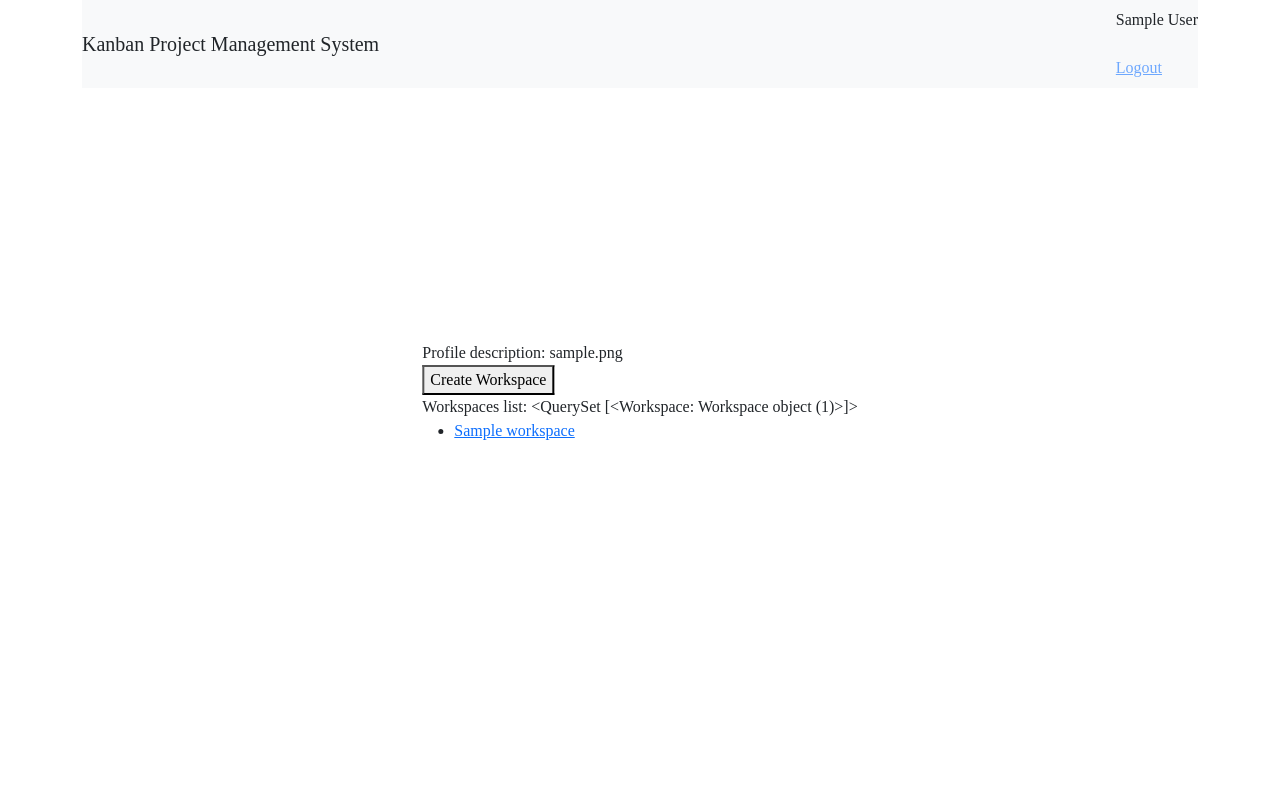
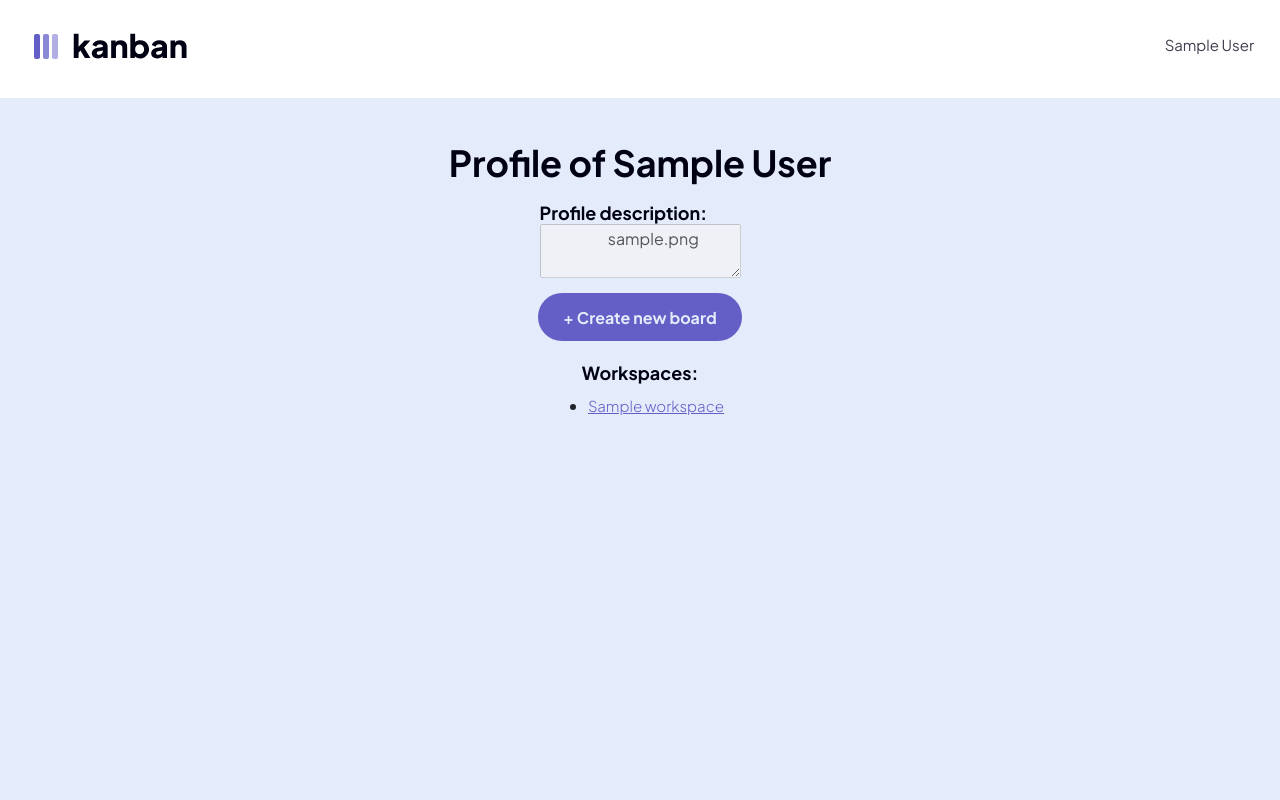
Before and after one commit to UndertakerW/Kanban-Board, a Django app: page / in a window 1280 px wide. Run offline with Django 4.2, Linux system fonts and the light colour scheme; a user stored in the database is signed in; tables that the repository leaves empty hold one stand-in row (values such as "Sample post"); some libraries are stand-ins or nearby versions.

Commit message:
combined frontend and backend of create new task, updated profile interface

```diff
--- a/kanban/static/kanban/base.css
+++ b/kanban/static/kanban/base.css
@@ -49,6 +49,16 @@ button:hover {
 }
 
 /* preset heading stylings */
+.heading-xxl {
+    font-family: Plus Jakarta Sans;
+    font-size: 36px;
+    font-weight: 700;
+    line-height: 30px;
+    letter-spacing: 0px;
+    text-align: left;
+    color: var(--main-black)
+}
+
 .heading-xl {
     font-family: Plus Jakarta Sans;
     font-size: 24px;
@@ -134,3 +144,13 @@ button:hover {
 .link-no-underline {
     text-decoration: none;
 }
+
+.link-m {
+    font-family: Plus Jakarta Sans;
+    font-size: 15px;
+    font-weight: 300;
+    line-height: 19px;
+    letter-spacing: 0px;
+    text-align: left;
+    color: var(--main-purple);
+}
--- /dev/null
+++ b/kanban/static/kanban/profile.css
@@ -0,0 +1,56 @@
+.profile-header-wrapper {
+    height: 97px;
+    width: 100vw;
+    background-color: white;
+    display: flex;
+}
+
+.header-logo {
+    padding: 32.78px 0px 37px 34px;
+    width: 300px;
+}
+
+.profile-header-content {
+    padding: 29px 32.38px 37px 24px;
+    width: calc(100vw - 300px);
+    display: flex;
+    justify-content: space-between;
+    align-items: center;
+}
+
+.profile-header-options {
+    min-width: calc(100vw - 350px);
+    display: flex;
+    align-items: center;
+    justify-content: end;
+}
+
+/* the profile content area */
+.profile-content-wrapper {
+    width: 100vw;
+    height: calc(100vh - 98px);
+    background-color:  var(--cold-white);
+
+    overflow: scroll;
+    position: absolute;
+    right: 0;
+    bottom: 0;
+}
+
+.profile-content {
+    margin: 50px auto 0;
+    display: flex;
+    flex-direction: column;
+    align-items: center;
+    max-width: 50vw;
+}
+
+.profile-form{
+    margin: 15px 0;
+    display: flex;
+    flex-direction: column;
+}
+
+.profile-workspaces-title {
+    margin: 20px 0 10px;
+}
--- a/kanban/templates/kanban/base.html
+++ b/kanban/templates/kanban/base.html
@@ -1,4 +1,4 @@
-{% comment %}This is the base page showing the login user's navigation bar{% endcomment %}
+<!-- {% comment %}This is the base page showing the login user's navigation bar{% endcomment %}
 <!doctype html>
 <html>
 	<head>
@@ -37,6 +37,6 @@
 		    {% endblock %}
             </div>
 		</div>
-</div>
+	</div>
 </body>
-</html>
+</html> -->
--- a/kanban/templates/kanban/profile.html
+++ b/kanban/templates/kanban/profile.html
@@ -1,40 +1,110 @@
-{% extends "kanban/base.html" %}
-{% load static %}
+{% block content %}
 
-{% block user-info %}
-    <div class="user_info_class">
-    <div id = "id_user_name">
-        <a id = "id_nav_profile">{{ full_name }} </a>
+    <!-- Workspace Creation Modal -->
+    <div class="modal fade" id="workspace-creation-modal" tabindex="-1" aria-labelledby="workspace-creation-modal-label" aria-hidden="true">
+        <div class="modal-dialog">
+          <div class="modal-content">
+            <div class="modal-header">
+              <h1 class="modal-title fs-5" id="workspace-creation-modal-label">Create New Board</h1>
+              <button type="button" class="btn-close" data-bs-dismiss="modal" aria-label="Close"></button>
             </div>
-    <br>
-    <div id = id_links>
-        <a id = "id_nav_logout" href="{% url 'logout' %}">Logout</a>
+            <div class="modal-body">
+                <form method="post" action="/workspace/{{ selected_workspace.id }}/create">
+                    <table>
+                        {{ form }}
+                    </table>
+                    {% csrf_token %}
+                    <button type="submit" id="id_edit_workspace_button">Submit</button>
+                </form>
+            </div>
+          </div>
         </div>
       </div>
 {% endblock %}
 
-{% block content %}
-    <form action="{% url 'edit-user-profile' %}" method="POST" enctype="multipart/form-data">
+{% comment %}This is the page showing the profile{% endcomment %}
+<!doctype html>
+<html>
+	<head>
+	    <meta charset="utf-8">
+	    {% load static %}
+		<link href="{% static 'kanban/base.css' %}" rel="stylesheet" type="text/css">
+        <link href="{% static 'kanban/profile.css' %}" rel="stylesheet" type="text/css">
+		<link rel="preconnect" href="https://fonts.googleapis.com">
+        {% load crispy_forms_tags %}
+        <!-- bootstrap -->
+        <link href="https://cdn.jsdelivr.net/npm/bootstrap@5.3.0-alpha1/dist/css/bootstrap.min.css" rel="stylesheet" integrity="sha384-GLhlTQ8iRABdZLl6O3oVMWSktQOp6b7In1Zl3/Jr59b6EGGoI1aFkw7cmDA6j6gD" crossorigin="anonymous">
+        <!-- font -->
+        <link rel="preconnect" href="https://fonts.gstatic.com" crossorigin>
+        <link href="https://fonts.googleapis.com/css2?family=Plus+Jakarta+Sans:wght@300;400;500;700&display=swap" rel="stylesheet">
+        <title> {% block title %} Kanban Project Management System {% endblock %} </title>
+	</head>
+    <body>
+        <div class="profile-header-wrapper">
+            <div class="header-logo">
+                <img src="{% static 'kanban/imgs/logo-dark.svg' %}">
+            </div>
+            <div class="profile-header-content">
+                <div class="profile-header-options">
+                    <span class="sub-text-m"> {{ full_name }} </span>
+                    <ul class="dropdown-menu customized-dropdown">
+                        <li><a class="dropdown-item" href="{% url 'logout' %}">Logout</a></li>
+                    </ul>
+                </div>
+            </div>
+        </div>
+        <div class="profile-content-wrapper">
+            <div class="profile-content">
+                <h1 class="heading-xxl"> Profile of {{full_name}} </h2>
+                <form class="profile-form" action="{% url 'edit-user-profile' %}" method="POST" enctype="multipart/form-data">
                     {% csrf_token %}
-        <div id = "id_profile_description">
+                    <label class="heading-l" for="id_profile_description">
                         Profile description:
+                    </label>
+                    <textarea disabled id="id_profile_description">
                         {{ profile_form.profile_description }}
-        </div>
+                    </textarea>
                 </form>
 
-    <!-- make this a modal -->
-    <a>
-        <button id = "id_create_workspace_button" type = "submit" name = "id_create_workspace_button">Create Workspace</button>
-    </a>
+                <button
+                    type="button" data-bs-toggle="modal" data-bs-target="#workspace-creation-modal"
+                    class="add-task-btn button-large-main-purple">
+                    + Create new board
+                </button>
 
-    <div>Workspaces list: {{ workspaces }}</div>
+                <span class="profile-workspaces-title heading-l">Workspaces:</span>
                 <ul>
                     {% for ws in workspaces %}
                         <li>
-                <a href="/workspace/{{ws.id}}">
+                            <a href="/workspace/{{ws.id}}" class="link-m">
                                 {{ ws.name }}
                             </a>
                         </li>
                     {% endfor %}
                 </ul>
-{% endblock %}
+            </div>
+        </div>
+
+        <!-- Workspace Creation Modal -->
+        <div class="modal fade" id="workspace-creation-modal" tabindex="-1" aria-labelledby="workspace-creation-modal-label" aria-hidden="true">
+            <div class="modal-dialog">
+              <div class="modal-content">
+                <div class="modal-header">
+                  <h1 class="modal-title fs-5" id="workspace-creation-modal-label">Create New Board</h1>
+                  <button type="button" class="btn-close" data-bs-dismiss="modal" aria-label="Close"></button>
+                </div>
+                <div class="modal-body">
+                    <form method="post" action="/workspace/{{ selected_workspace.id }}/create">
+                        {% csrf_token %}
+                        {{ form }}
+                        <button class="button-large-main-purple" type="submit" id="id_edit_workspace_button">Submit</button>
+                    </form>
+                </div>
+              </div>
+            </div>
+          </div>
+
+        <!-- boostrap -->
+        <script src="https://cdn.jsdelivr.net/npm/bootstrap@5.3.0-alpha1/dist/js/bootstrap.bundle.min.js" integrity="sha384-w76AqPfDkMBDXo30jS1Sgez6pr3x5MlQ1ZAGC+nuZB+EYdgRZgiwxhTBTkF7CXvN" crossorigin="anonymous"></script>
+    </body>
+</html>
--- a/kanban/views.py
+++ b/kanban/views.py
@@ -94,6 +94,7 @@ def home_action(request):
 
     context['profile_form'] = profile
     context['workspaces'] = workspaces
+    context['form'] = NewWorkspaceForm()
     return render(request, 'kanban/profile.html', context)
 
 
@@ -196,7 +197,8 @@ def create_workspace_action(request, selected_workspace_id):
             'workspaces': workspaces,
             'form': NewWorkspaceForm(),
             'message': '',
-            'selected_workspace': selected_workspace
+            'selected_workspace': selected_workspace,
+            'task_form': TaskForm(),
         }
     if request.method == 'GET':
         workspaces = Workspace.objects.filter(participants=request.user)
@@ -210,11 +212,13 @@ def create_workspace_action(request, selected_workspace_id):
 
     if not new_workspace_form.is_valid():
         context['form'] = new_workspace_form
+        context['task_form'] = TaskForm()
         return render(request, 'kanban/workspace.html', context)
 
     new_workspace_form.save()
     context['message'] = 'The board \'{}\' is created Successfully! :)'.format(new_workspace_form.cleaned_data['name'])
     context['selected_workspace'] = new_workspace_form.name
+    context['task_form'] = TaskForm()
     return render(request, 'kanban/workspace.html', context)
 
 # Function name:    workspace_action
@@ -234,7 +238,8 @@ def workspace_action(request, selected_workspace_id):
             'workspaces': workspaces,
             'form': NewWorkspaceForm(),
             'message': '',
-            'selected_workspace': selected_workspace
+            'selected_workspace': selected_workspace,
+            'task_form': TaskForm(),
         }
 
         return render(request, 'kanban/workspace.html', context)
@@ -269,11 +274,16 @@ def edit_workspace_action(request, workspace_id):
 
 @login_required
 @_status_check
-def create_task_action(request, selected_workspace_id, task_id):
-    context = compute_context(request)
-
-    if request.method == 'GET':
-        context['form'] = TaskForm(initial={
+def create_task_action(request, selected_workspace_id):
+    workspaces = Workspace.objects.filter(participants=request.user)
+    selected_workspace = get_object_or_404(Workspace, id=selected_workspace_id)
+    context = {
+        'username': request.user.first_name + ' ' + request.user.last_name,
+        'workspaces': workspaces,
+        'form': NewWorkspaceForm(),
+        'message': '',
+        'selected_workspace': selected_workspace,
+        'task_form': TaskForm(initial={
             'taskname': '',
             'description': '',
             'assignee': '',
@@ -281,7 +291,10 @@ def create_task_action(request, selected_workspace_id, task_id):
             'due_date': '',
             'status': '',
             'priority': '',
-        })
+        }),
+    }
+
+    if request.method == 'GET':
         return render(request, 'kanban/workspace.html', context)
 
     task_form = TaskForm(request.POST)
@@ -323,10 +336,12 @@ def edit_user_profile(request):
     if request.method == 'GET':
         context['profile_form'] = profile
         context['workspaces'] = workspaces
+        context['form'] = NewWorkspaceForm()
         return render(request, 'kanban/profile.html', context)
 
     profile_form = ProfileForm(request.POST)
     profile_form.save()
     context['profile_form'] = profile
+    context['form'] = NewWorkspaceForm()
 
     return render(request, 'kanban/profile.html', context)
--- a/webapps/urls.py
+++ b/webapps/urls.py
@@ -25,7 +25,7 @@ urlpatterns = [
     path('workspace/<int:selected_workspace_id>/create/', views.create_workspace_action, name='create-workspace'),
     path('workspace/<int:selected_workspace_id>/edit/<int:workspace_id>', views.edit_workspace_action, name='edit-workspace'),
     path('workspace/<int:selected_workspace_id>', views.workspace_action, name="workspace"),
-    path('workspace/<int:selected_workspace_id>/task/create/<int:task_id>', views.create_task_action, name='create-task'),
+    path('workspace/<int:selected_workspace_id>/task/create/', views.create_task_action, name='create-task'),
     path('workspace/<int:selected_workspace_id>/task/edit/<int:task_id>', views.edit_task_action, name='edit-task'),
     path('edit-user-profile', views.edit_user_profile, name='edit-user-profile'),
     path('otp_verify', views.otp_verify, name="otp_verify")
```
Also changed, not shown: kanban/static/kanban/workspace.css (+17 -0 lines), kanban/templates/kanban/workspace.html (+8 -9 lines). Lines whose indentation alone changed are shown as unchanged.
